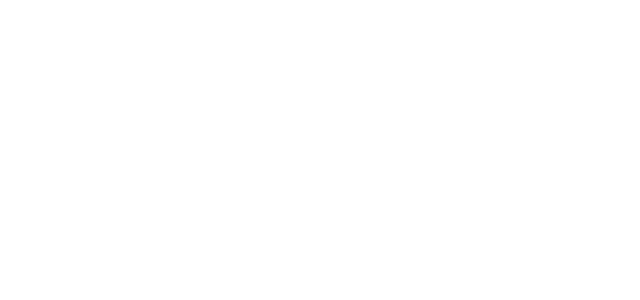
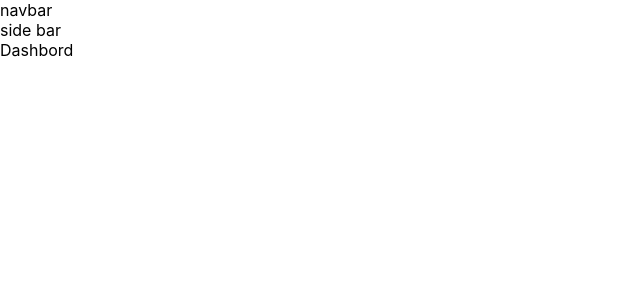
Before and after one commit to Selman-S/Crewin-Blog, a React (Create React App) app: page / in a window 1280 px wide. Shown: the top 300 px of the page, without its empty margins (0-640 px from the left). Built offline with nearby package versions, Linux system fonts and the light colour scheme.

Commit message:
router structure

```diff
--- a/src/App.js
+++ b/src/App.js
@@ -1,9 +1,10 @@
+import AppRouter from "./router/AppRouter";
 
 
 function App() {
   return (
     <div >
-
+     <AppRouter />
     </div>
   );
 }
--- a/src/pages/Dashbord.jsx
+++ b/src/pages/Dashbord.jsx
@@ -0,0 +1,11 @@
+import React from 'react'
+
+const Dashbord = () => {
+  return (
+    <div>
+    Dashbord
+    </div>
+  )
+}
+
+export default Dashbord
--- a/src/pages/Posts.jsx
+++ b/src/pages/Posts.jsx
@@ -0,0 +1,11 @@
+import React from 'react'
+
+const Posts = () => {
+  return (
+    <div>
+      Posts
+    </div>
+  )
+}
+
+export default Posts
--- a/src/pages/Users.jsx
+++ b/src/pages/Users.jsx
@@ -0,0 +1,11 @@
+import React from 'react'
+
+const Users = () => {
+  return (
+    <div>
+      Users
+    </div>
+  )
+}
+
+export default Users
--- a/src/router/AppRouter.jsx
+++ b/src/router/AppRouter.jsx
@@ -2,12 +2,20 @@
 import { BrowserRouter, Route,
   Routes } from 'react-router-dom'
 import Navbar from '../components/Navbar'
+import Sidebar from '../components/Sidebar'
+import Dashbord from '../pages/Dashbord'
+import Posts from '../pages/Posts'
+import Users from '../pages/Users'
 
 const AppRouter = () => {
   return (
     <BrowserRouter>
       <Navbar />
+      <Sidebar/>
       <Routes>
+        <Route path="/" element={<Dashbord/>}/>
+        <Route path="/users" element={<Users/>}/>
+        <Route path="/posts" element={<Posts/>}/>
 
       </Routes>
     </BrowserRouter>
```
